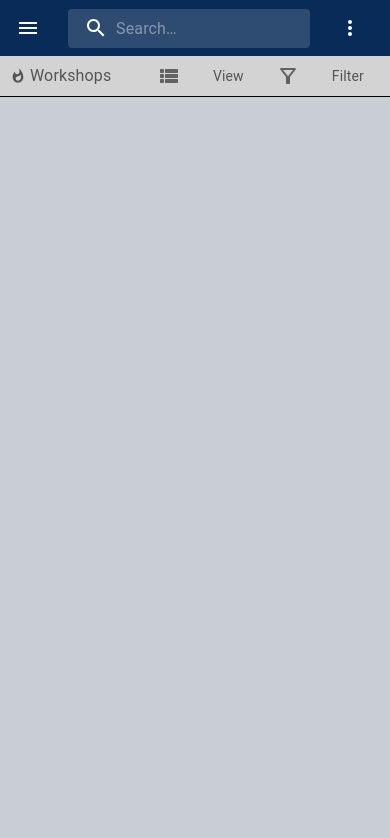
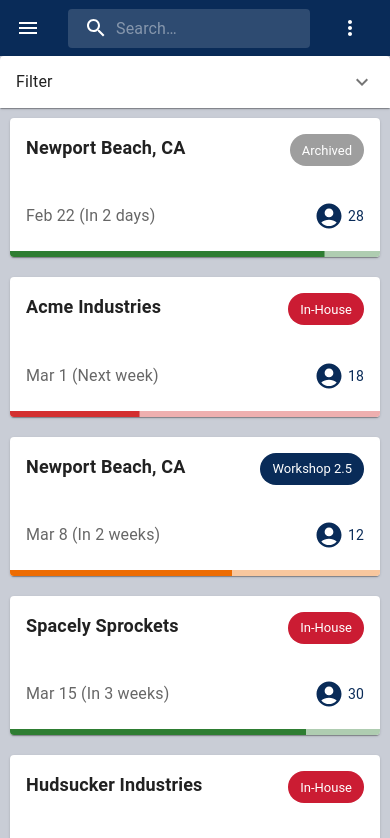
Before and after one commit to Back2Dev/ekit-storybook, a React (Vite) app: page / in a window 390 px wide. Shown: the top 838 px of the page. Built offline with nearby package versions, Linux system fonts and the light colour scheme.

Commit message:
workshop list with filtering

```diff
--- a/src/pages/m-dashboard/m-dashboard.jsx
+++ b/src/pages/m-dashboard/m-dashboard.jsx
@@ -1,24 +1,39 @@
-import { Typography } from '@mui/material';
 import * as React from 'react';
-import MUpcoming from './m-upcoming';
+import WorkshopList from '../m-workshop/m-workshoplist';
 
 const user = 'Admin';
 
 const MDashboard = () => {
   return (
-    <div>
-      <Typography
-        sx={{
-          paddingY: 2,
-        }}
-        variant="h5"
-        component="h2"
-        align="center"
-      >
-        Welcome, {user}
-      </Typography>
-      <MUpcoming />
-    </div>
+    // <Box>
+    //   <Typography
+    //     sx={{
+    //       paddingTop: 2,
+    //       paddingBottom: 1,
+    //       fontWeight: 'bold',
+    //     }}
+    //     variant="h5"
+    //     component="h2"
+    //     align="center"
+    //   >
+    //     Welcome, {user}
+    //   </Typography>
+    //   <Box
+    //     sx={{
+    //       display: 'flex',
+    //       flexDirection: 'column',
+    //       justifyContent: 'space-evenly',
+    //       alignItems: 'stretch',
+    //     }}
+    //   >
+    //     <MUpcoming />
+    //     <MDashboardCard
+    //       title="Workshops"
+    //       icon={<CalendarMonthIcon fontSize="large" />}
+    //     />
+    //   </Box>
+    // </Box>
+    <WorkshopList />
   );
 };
 
--- a/src/pages/m-dashboard/m-upcoming.jsx
+++ b/src/pages/m-dashboard/m-upcoming.jsx
@@ -10,13 +10,20 @@
 const MUpcoming = () => {
   return (
     <div>
-      <Card style={{ margin: '10px', background: '#f2f3f6' }}>
+      <Card
+        style={{
+          maxWidth: 500,
+          margin: '10px',
+          background: '#f2f3f6',
+          paddingBottom: 10,
+        }}
+      >
         <Typography
           variant="h6"
           component="h5"
           align="center"
           sx={{
-            paddingY: 1,
+            paddingTop: 1,
             fontWeight: 'bold',
           }}
         >
--- a/src/pages/m-main.jsx
+++ b/src/pages/m-main.jsx
@@ -9,7 +9,7 @@
 
   useEffect(() => {
     const checkMobile = () => {
-      const isMobileDevice = /Mobi|Android/i.test(navigator.userAgent);
+      const isMobileDevice = window.innerWidth < 768;
       setIsMobile(isMobileDevice);
     };
 
--- a/src/pages/m-style.css
+++ b/src/pages/m-style.css
@@ -1,5 +1,4 @@
 .m-main {
-  background-color: #c9cdd6;
   padding: 0 0 0 0;
   margin: 0 0 0 0;
   width: 100%;
--- a/src/pages/m-workshop/m-workshopcard.jsx
+++ b/src/pages/m-workshop/m-workshopcard.jsx
@@ -7,7 +7,7 @@
   LinearProgress,
   Typography,
 } from '@mui/material';
-import React, { useEffect, useState } from 'react';
+import React from 'react';
 
 const getProgressColor = (progress) => {
   if (progress < 50) {
@@ -33,8 +33,7 @@
 };
 
 function WorkshopCard({ workshop, category, date, participants, progress }) {
-  const [friendlyDate, setFriendlyDate] = useState('');
-
+  //display upcoming date in days, weeks, months
   function getFriendlyDate(date) {
     const workshopDate = new Date(date);
     const currentDate = new Date();
@@ -57,13 +56,15 @@
     return months === 1 ? 'Next month' : `In ${months} months`;
   }
 
-  useEffect(() => {
-    const intervalId = setInterval(() => {
-      setFriendlyDate(getFriendlyDate(date));
-    }, 1000);
+  // display year if date has already passed and workshop is archived
+  function ArchiveYear(date) {
+    const workshopDate = new Date(date);
+    const currentDate = new Date();
+    const difference = workshopDate - currentDate;
 
-    return () => clearInterval(intervalId);
-  }, [date, getFriendlyDate]);
+    if (difference < 0) return `, ${new Date(date).getFullYear()}`;
+    return '';
+  }
 
   return (
     <Card style={{ maxWidth: 550, margin: '10px' }}>
@@ -91,7 +92,10 @@
               month: 'short',
               day: 'numeric',
             })}
-            {friendlyDate && ` (${friendlyDate})`}
+
+            {ArchiveYear(date)}
+
+            {getFriendlyDate(date) && ` (${getFriendlyDate(date)})`}
           </Typography>
           <Box display="flex" alignItems="center">
             <AccountCircleIcon
--- /dev/null
+++ b/src/pages/m-workshop/m-workshoplist.jsx
@@ -0,0 +1,155 @@
+import ExpandMoreIcon from '@mui/icons-material/ExpandMore';
+import {
+  Accordion,
+  AccordionDetails,
+  AccordionSummary,
+  Button,
+  List,
+  ListItem,
+  ListItemText,
+  Switch,
+  Typography,
+} from '@mui/material';
+import React, { useEffect, useRef, useState } from 'react';
+import workshopdata from '../../data/workshops.json';
+import WorkshopCard from './m-workshopcard';
+
+const workshops = workshopdata;
+
+const categories = ['Workshop 2.5', 'In-House', 'Custom', 'Archived'];
+
+const displayStrings = {
+  'Workshop 2.5': 'Workshop 2.5',
+  'In-House': 'In-House',
+  Custom: 'Custom',
+  Archived: 'Archived',
+};
+
+const mapToDisplayString = (category) => displayStrings[category] || category;
+
+const FilterList = ({ workshops, setFilteredWorkshops }) => {
+  const [selectedCategories, setSelectedCategories] = useState([]);
+
+  const accordionRef = useRef();
+
+  useEffect(() => {
+    const handleClick = (event) => {
+      if (
+        accordionRef.current &&
+        !accordionRef.current.contains(event.target)
+      ) {
+        accordionRef.current
+          .querySelector('.MuiButtonBase-root.Mui-expanded')
+          .click();
+      }
+    };
+    document.addEventListener('mousedown', handleClick);
+    return () => {
+      document.removeEventListener('mousedown', handleClick);
+    };
+  }, [accordionRef]);
+
+  const handleToggle = (value) => () => {
+    const currentIndex = selectedCategories.indexOf(value);
+    const newSelectedCategories = [...selectedCategories];
+
+    if (currentIndex === -1) {
+      newSelectedCategories.push(value);
+    } else {
+      newSelectedCategories.splice(currentIndex, 1);
+    }
+
+    setSelectedCategories(newSelectedCategories);
+    filterWorkshops(newSelectedCategories);
+  };
+
+  const filterWorkshops = (selectedCategories) => {
+    if (selectedCategories.length === 0) {
+      setFilteredWorkshops(workshops);
+    } else {
+      const filteredWorkshops = workshops.filter((workshop) =>
+        selectedCategories.includes(workshop.type)
+      );
+      setFilteredWorkshops(filteredWorkshops);
+    }
+  };
+
+  const handleReset = () => {
+    setSelectedCategories([]);
+    setFilteredWorkshops(workshops);
+  };
+
+  return (
+    <Accordion ref={accordionRef}>
+      <AccordionSummary
+        sx={{
+          '&.Mui-expanded': {
+            minHeight: 0,
+          },
+          '& .MuiAccordionSummary-content.Mui-expanded': {
+            margin: '12px 0 0 0 ',
+          },
+        }}
+        expandIcon={<ExpandMoreIcon />}
+      >
+        <Typography variant="subtitle1">Filter</Typography>
+      </AccordionSummary>
+      <AccordionDetails>
+        <List sx={{ marginBottom: 2 }}>
+          {categories.map((category) => {
+            const displayString = mapToDisplayString(category);
+            const labelId = `switch-list-label-${displayString}`;
+
+            return (
+              <ListItem
+                key={category}
+                dense
+                button
+                onClick={handleToggle(category)}
+              >
+                <Switch
+                  edge="start"
+                  checked={selectedCategories.indexOf(category) !== -1}
+                  tabIndex={-1}
+                  disableRipple
+                  inputProps={{ 'aria-labelledby': labelId }}
+                />
+                <ListItemText id={labelId} primary={displayString} />
+              </ListItem>
+            );
+          })}
+        </List>
+        <Button variant="outlined" onClick={handleReset}>
+          Reset
+        </Button>
+      </AccordionDetails>
+    </Accordion>
+  );
+};
+
+const WorkshopList = () => {
+  const [filteredWorkshops, setFilteredWorkshops] = useState(workshops);
+
+  return (
+    <div style={{ backgroundColor: '#c9cdd6' }}>
+      <FilterList
+        workshops={workshops}
+        setFilteredWorkshops={setFilteredWorkshops}
+      />
+      <div style={{ display: 'flex', flexDirection: 'column' }}>
+        {filteredWorkshops.map((workshop) => (
+          <WorkshopCard
+            key={workshop.id}
+            workshop={workshop.workshop}
+            date={workshop.date}
+            participants={workshop.participants}
+            progress={workshop.progress}
+            category={workshop.type}
+          />
+        ))}
+      </div>
+    </div>
+  );
+};
+
+export default WorkshopList;
```
Also changed, not shown: src/pages/m-dashboard/m-dashboardcard.jsx (added, +40 -0 lines), 1 other file (tests, documents, lock files or other folders).
